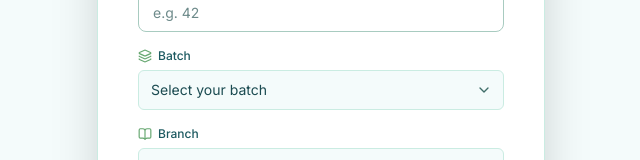
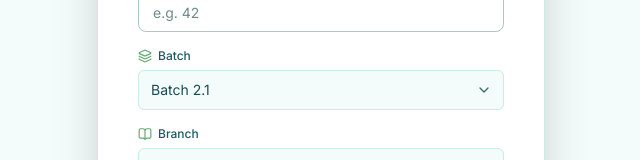
Before and after one commit to Abhiavs/CU--Succeed, a Next.js app: page /signup in a window 1280 px wide. Shown: the part 299-459 px from the top of the page, without its empty margins (319-959 px from the left). Built offline with nearby package versions, Linux system fonts and the light colour scheme.

Commit message:
fix: set default batch to Batch 2.1 for user registration

```diff
--- a/src/app/signup/page.tsx
+++ b/src/app/signup/page.tsx
@@ -52,7 +52,7 @@ export default function SignupPage() {
   const [password, setPassword] = useState("");
   const [rollNumber, setRollNumber] = useState("");
   const [branch, setBranch] = useState("");
-  const [batch, setBatch] = useState("");
+  const [batch, setBatch] = useState("Batch 2.1");
   const [collegeName, setCollegeName] = useState("");
 
   const [error, setError] = useState("");
```
